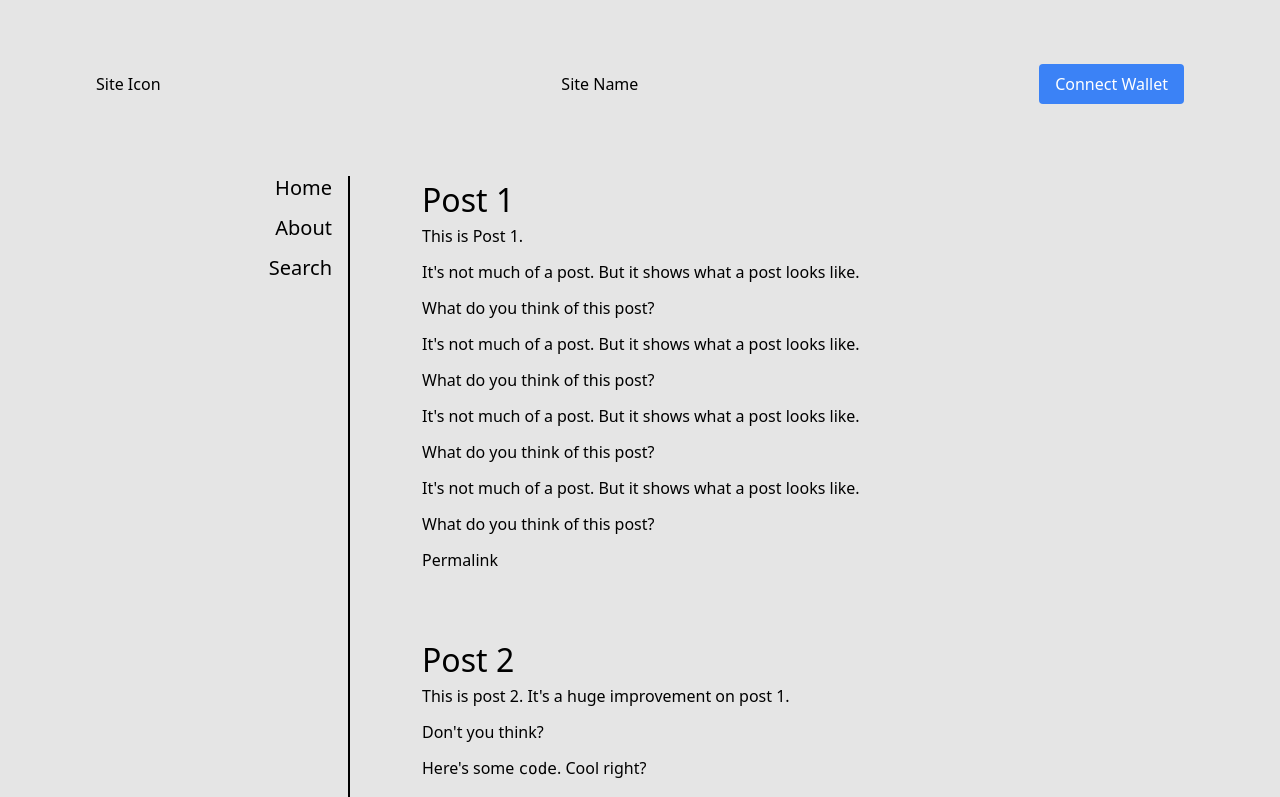
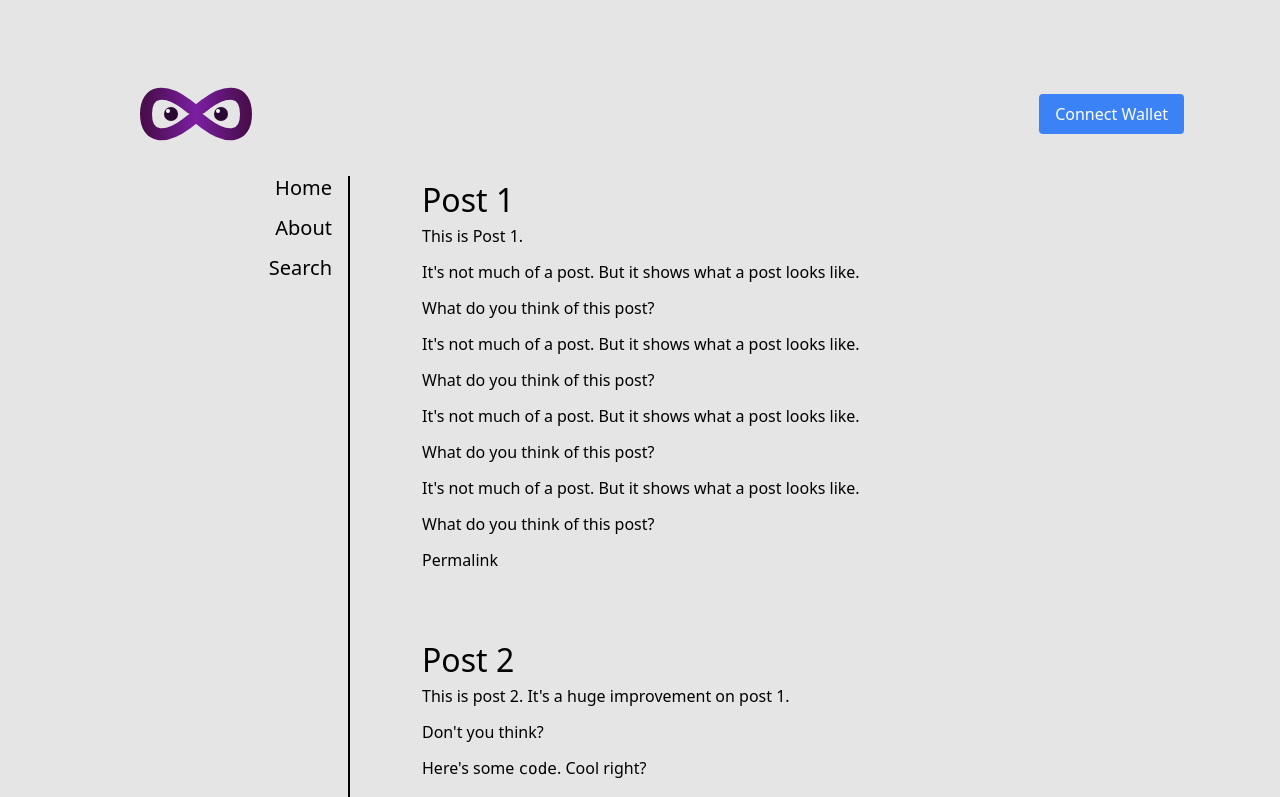
Before and after one commit to brendan-defi/eternal-vigilance, a Next.js app: page / in a window 1280 px wide. Shown: the top 797 px of the page. Built offline with nearby package versions, Linux system fonts and the light colour scheme.

Commit message:
added logo

```diff
--- a/app/(blog)/(root)/page.tsx
+++ b/app/(blog)/(root)/page.tsx
@@ -1,7 +1,7 @@
 import PostsLayout from "@/src/components/Layout/PostsLayout";
 import fetchPosts from "@/src/utils/fetchPosts";
 
-export default async function Home() {
+export default async function Blog() {
     const posts = await fetchPosts();
     return (
         <main>
--- a/src/components/Layout/ContentLayout.tsx
+++ b/src/components/Layout/ContentLayout.tsx
@@ -8,7 +8,7 @@ export default function ContentLayout({
     return (
         <div className="w-full max-w-[900px] px-4 my-12 grid grid-cols-[auto_1fr] sm:grid-cols-[10rem_1fr] gap-4 sm:gap-8">
             <Sidebar />
-            <div id="Outlet" className="pl-2 pr-4 sm:pr-12">
+            <div id="Content" className="pl-2 pr-4 sm:pr-12">
                 {children}
             </div>
         </div>
--- a/src/components/Layout/TopBar.tsx
+++ b/src/components/Layout/TopBar.tsx
@@ -1,12 +1,16 @@
-import Link from 'next/link';
+import Link from "next/link";
+import Image, { StaticImageData } from "next/image";
+import EVLogo from "@/public/logo.svg";
 
 export default function TopBar() {
     return (
         <header className="h-16 w-full max-w-[1200px] mx-auto px-4 sm:px-4">
             <nav className="flex justify-between items-center">
-                <Link href="#">Site Icon</Link>
                 <Link href="#" className="hidden sm:block">
-                    Site Name
+                    <Image
+                        src={EVLogo as StaticImageData}
+                        alt="eternal vigilance logo"
+                    />
                 </Link>
                 <a
                     href="#"
```
Also changed, not shown: public/logo.svg (added).
